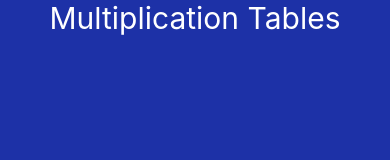
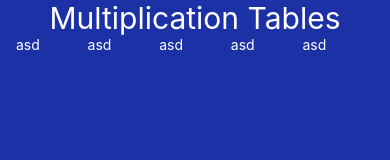
Before and after one commit to Mathiew82/multiplication-tables-mobile-app, a React Native app: screen / in a window 390 px wide. Shown: the top 160 px of the page. Built offline with nearby package versions, Linux system fonts and the light colour scheme.

Commit message:
Agregando un ejemplo de layout para la tabla

```diff
--- a/App.js
+++ b/App.js
@@ -7,6 +7,23 @@ export default function App() {
     <SafeAreaView style={styles.droidSafeArea}>
       <View>
         <Text style={styles.textHeader}>Multiplication Tables</Text>
+        <View style={{ flex: 1, alignSelf: "stretch", flexDirection: "row" }}>
+          <View style={{ flex: 1, alignSelf: "stretch" }}>
+            <Text style={{ color: "white" }}>asd</Text>
+          </View>
+          <View style={{ flex: 1, alignSelf: "stretch" }}>
+            <Text style={{ color: "white" }}>asd</Text>
+          </View>
+          <View style={{ flex: 1, alignSelf: "stretch" }}>
+            <Text style={{ color: "white" }}>asd</Text>
+          </View>
+          <View style={{ flex: 1, alignSelf: "stretch" }}>
+            <Text style={{ color: "white" }}>asd</Text>
+          </View>
+          <View style={{ flex: 1, alignSelf: "stretch" }}>
+            <Text style={{ color: "white" }}>asd</Text>
+          </View>
+        </View>
         <StatusBar style="auto" />
       </View>
     </SafeAreaView>
```
Also changed, not shown: 1 other file (tests, documents, lock files or other folders).
